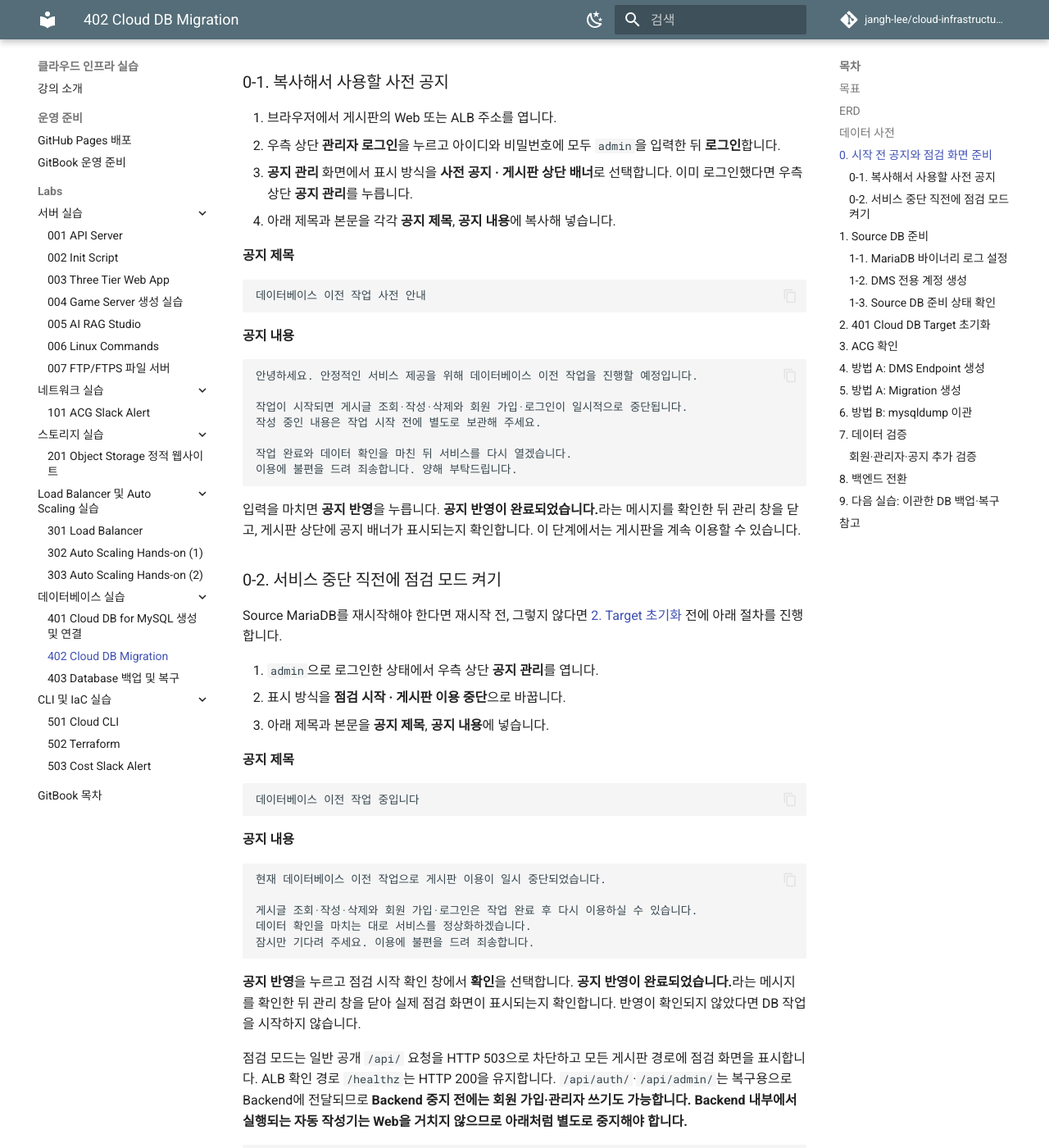
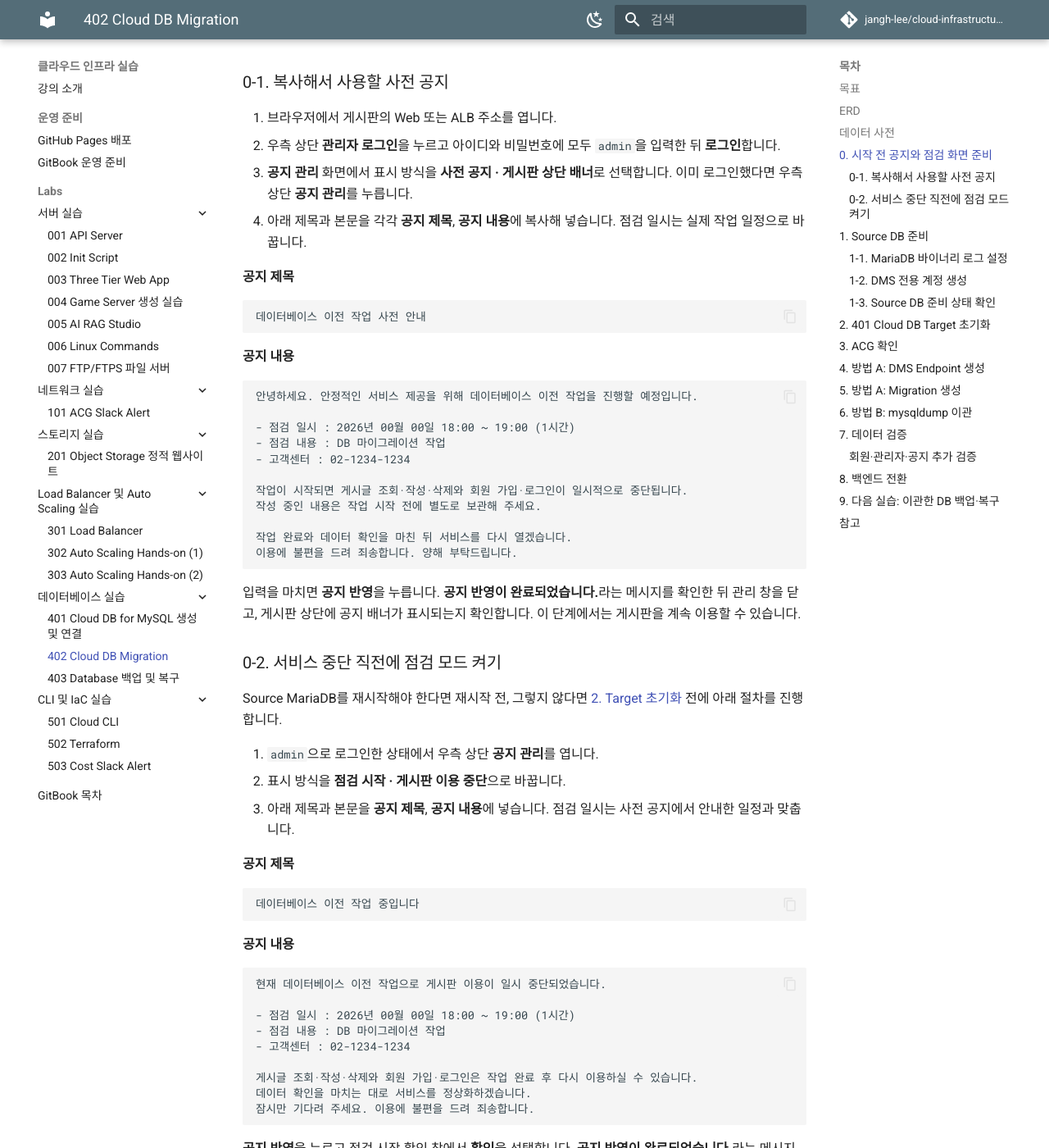
Before and after one commit to jangh-lee/cloud-infrastructure-lecture-example, an MkDocs documentation site: the page built from gitbook/labs/402-cloud-db-migration.md, in a window 1280 px wide and 1400 px high, scrolled down 3025 px. Shown: the whole window at 82% size. Built offline with MkDocs 1.6.1 and Material for MkDocs 9.7.7, drawn with Linux system fonts in a browser that asks for light colours; comment, search, counter and statistics services are not loaded.

Commit message:
Add schedule and contact details to migration notice examples

````diff
--- a/gitbook/labs/402-cloud-db-migration.md
+++ b/gitbook/labs/402-cloud-db-migration.md
@@ -110,7 +110,7 @@ DB 또는 Backend를 중지하면 관리자 로그인과 공지 작성도 사용
 1. 브라우저에서 게시판의 Web 또는 ALB 주소를 엽니다.
 2. 우측 상단 **관리자 로그인**을 누르고 아이디와 비밀번호에 모두 `admin`을 입력한 뒤 **로그인**합니다.
 3. **공지 관리** 화면에서 표시 방식을 **사전 공지 · 게시판 상단 배너**로 선택합니다. 이미 로그인했다면 우측 상단 **공지 관리**를 누릅니다.
-4. 아래 제목과 본문을 각각 **공지 제목**, **공지 내용**에 복사해 넣습니다.
+4. 아래 제목과 본문을 각각 **공지 제목**, **공지 내용**에 복사해 넣습니다. 점검 일시는 실제 작업 일정으로 바꿉니다.
 
 **공지 제목**
 
@@ -122,6 +122,10 @@ DB 또는 Backend를 중지하면 관리자 로그인과 공지 작성도 사용
 
 ```text
 안녕하세요. 안정적인 서비스 제공을 위해 데이터베이스 이전 작업을 진행할 예정입니다.
+
+- 점검 일시 : 2026년 00월 00일 18:00 ~ 19:00 (1시간)
+- 점검 내용 : DB 마이그레이션 작업
+- 고객센터 : 02-1234-1234
 
 작업이 시작되면 게시글 조회·작성·삭제와 회원 가입·로그인이 일시적으로 중단됩니다.
 작성 중인 내용은 작업 시작 전에 별도로 보관해 주세요.
@@ -138,7 +142,7 @@ Source MariaDB를 재시작해야 한다면 재시작 전, 그렇지 않다면 [
 
 1. `admin`으로 로그인한 상태에서 우측 상단 **공지 관리**를 엽니다.
 2. 표시 방식을 **점검 시작 · 게시판 이용 중단**으로 바꿉니다.
-3. 아래 제목과 본문을 **공지 제목**, **공지 내용**에 넣습니다.
+3. 아래 제목과 본문을 **공지 제목**, **공지 내용**에 넣습니다. 점검 일시는 사전 공지에서 안내한 일정과 맞춥니다.
 
 **공지 제목**
 
@@ -150,6 +154,10 @@ Source MariaDB를 재시작해야 한다면 재시작 전, 그렇지 않다면 [
 
 ```text
 현재 데이터베이스 이전 작업으로 게시판 이용이 일시 중단되었습니다.
+
+- 점검 일시 : 2026년 00월 00일 18:00 ~ 19:00 (1시간)
+- 점검 내용 : DB 마이그레이션 작업
+- 고객센터 : 02-1234-1234
 
 게시글 조회·작성·삭제와 회원 가입·로그인은 작업 완료 후 다시 이용하실 수 있습니다.
 데이터 확인을 마치는 대로 서비스를 정상화하겠습니다.
````
Also changed, not shown: 402-cloud db migration/README.md (+10 -2 lines).
